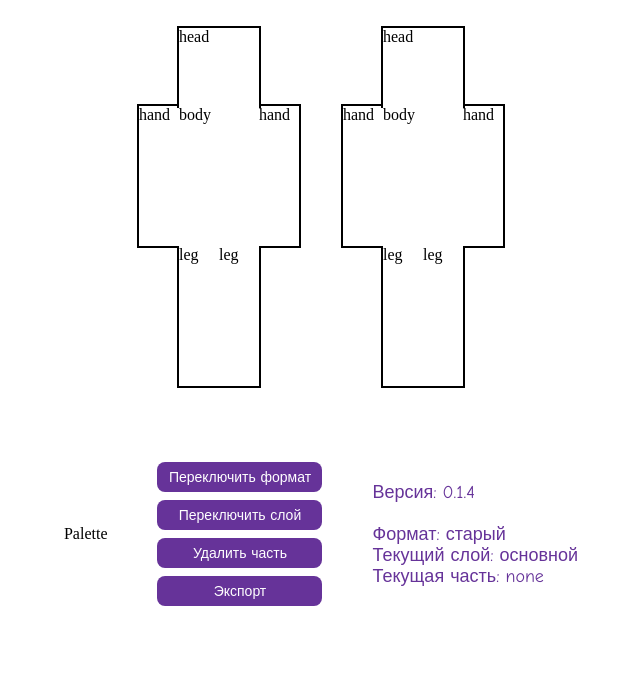
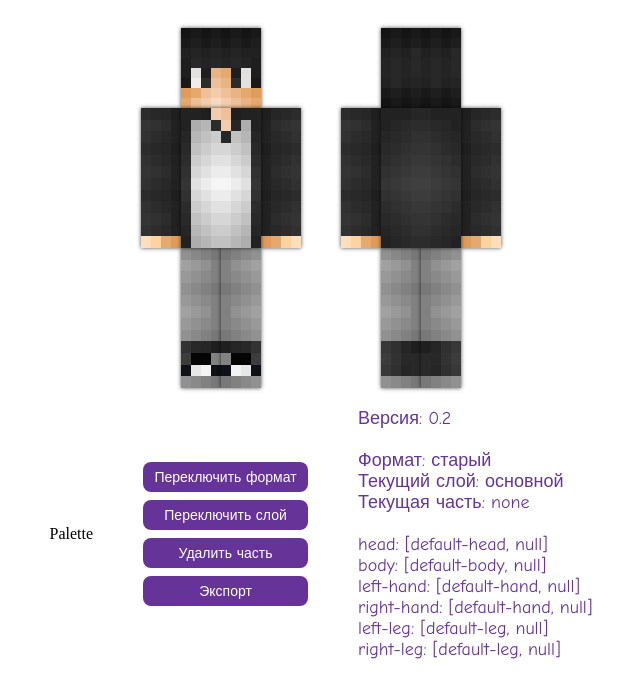
Before and after one commit to Ikamari/ariadna_skin_creator, a React app: page / in a window 1280 px wide. Shown: the whole page, without its empty margins (319-959 px from the left). Built offline with nearby package versions, Linux system fonts and the light colour scheme.

Commit message:
Added preview render on canvas (very simple, 64x32 (old) version only) Redone preview design

```diff
--- a/app/components/Info.js
+++ b/app/components/Info.js
@@ -3,12 +3,15 @@ import React, { Component } from 'react';
 //Redux
 import { connect } from 'react-redux';
 
+const PartInfo = (partName, array) => (
+    <span key={partName}>{partName + ': [' + array[partName][0] + ', ' + array[partName][1] + ']'}</span>
+);
+
 class Info extends Component {
     render() {
         const { version } = this.props.other;
         const { isNewFormat, selectedPart, armorLayer } = this.props.skin;
-
-        //TODO: display more data from storage
+        const selectedTextures = this.props.selectedTextures.selectedTextures;
         console.log("Drew info component");
 
         return(
@@ -16,7 +19,8 @@ class Info extends Component {
                 <span>Версия: {version}</span><br/>
                 <span>Формат: {isNewFormat ? 'новый' : 'старый'}</span>
                 <span>Текущий слой: {armorLayer ? 'верхний ("броня")' : 'основной'}</span>
-                <span>Текущая часть: {selectedPart}</span>
+                <span>Текущая часть: {selectedPart}</span><br/>
+                {Object.keys(selectedTextures).map((key) => PartInfo(key, selectedTextures))}
             </div>
         )
     }
@@ -24,7 +28,8 @@ class Info extends Component {
 
 const mapStateToProps = state => ({
     other: state.other,
-    skin: state.skin
+    skin: state.skin,
+    selectedTextures: state.selectedTextures
 });
 
 export default connect(mapStateToProps)(Info)
--- a/app/components/skin-preview/SkinPart.js
+++ b/app/components/skin-preview/SkinPart.js
@@ -4,31 +4,27 @@ import React, { Component } from 'react';
 import { bindActionCreators } from 'redux';
 import { connect } from 'react-redux';
 //Skin parts
-import HeadPart from './skin-parts/HeadPart';
-import BodyPart from './skin-parts/BodyPart';
-import HandPart from './skin-parts/HandPart';
-import LegPart from './skin-parts/LegPart';
+import RenderPart from './skin-parts/CanvasPartRender';
 //Actions
 import * as skinActions from '../../actions/skinActions'
 
 class Preview extends Component {
+
     render() {
         const { part, side }  = this.props;
         const { selectSkinPart } = this.props.skinActions;
         const pairPart  = this.props.pair;
 
         const partName = (pairPart ? (side === "front" ? pairPart + "-" : (pairPart === "left" ? "right-" : "left-")) : "") + part;
-        const partClassName = "preview-" + (this.props.pair ? pairPart + '-' + part : part) + " preview-part";
+        let partClassName = "preview-" + (this.props.pair ? pairPart + '-' + part : part) + " preview-part ";
+        partClassName += this.props.pair ? ((pairPart === "right" && side === "front") || (pairPart === "left" && side === "back")) ? "mirrored" : "" : "";
 
         console.log("Made div for " + part + "." + side);
 
-        //TODO: onClick event + redux
         return(
-            <div className={partClassName} onClick={() => selectSkinPart(partName)}>{
-                (part=== "head") ? <HeadPart side={side}/> :
-                    (part=== "body") ? <BodyPart side={side}/> :
-                        (part=== "hand") ? <HandPart side={side}/> : <LegPart side={side}/>
-            }</div>
+            <div className={partClassName} onClick={() => selectSkinPart(partName)}>
+                <RenderPart side = {side} partName = {partName} layer={0}/>
+            </div>
         )
     }
 }
--- a/app/components/skin-preview/skin-parts/BodyPart.js
+++ b/app/components/skin-preview/skin-parts/BodyPart.js
@@ -1,7 +1,13 @@
+//React
 import React from 'react';
 
-export default props => (
-    <div>
-        body
-    </div>
-)
+export const bodyPart = (side) => ({
+    posX: side === "front" ? 4 : 16,
+    posY: 4,
+    sWidth: 8,
+    sHeight: 12,
+    sliceX: 0,
+    sliceY: 0,
+    dWidth: 80,
+    dHeight: 140,
+});
--- /dev/null
+++ b/app/components/skin-preview/skin-parts/CanvasPartRender.js
@@ -0,0 +1,67 @@
+//React
+import React, { Component } from 'react';
+//Redux
+import { connect } from 'react-redux';
+//Skin parts
+import { headPart } from './HeadPart'
+import { bodyPart } from './BodyPart'
+import { handPart } from './HandPart'
+import { legPart } from './LegPart'
+
+class CanvasRender extends Component {
+    getFolderName(partName) {
+       return partName.includes("left-") ? partName.slice(5) : partName.includes("right-") ? partName.slice(6) : partName;
+    }
+
+    getCanvasProps(folderName, side) {
+        switch(folderName) {
+            case "head": return headPart(side);
+            case "body": return bodyPart(side);
+            case "hand": return handPart(side);
+            case "leg": return legPart(side);
+            default: console.log("Woops! You're broke canvas render!")
+        }
+    }
+
+    componentDidMount() {
+        const { partName, layer, side } = this.props;
+        const folderName = this.getFolderName(partName);
+        const selectedTextures = this.props.selectedTextures.selectedTextures;
+        const canvasProps = this.getCanvasProps(folderName, side);
+
+        if(selectedTextures[partName][layer] !== null) {
+            let canvasElement = this.refs.renderedPart;
+            let context = canvasElement.getContext('2d');
+            context.imageSmoothingEnabled = false;
+            let partTexture = new Image();
+            context.scale(-1, 1);
+            partTexture.onload = function () {
+                context.drawImage(
+                    partTexture,
+                    canvasProps.posX,
+                    canvasProps.posY,
+                    canvasProps.sWidth,
+                    canvasProps.sHeight,
+                    canvasProps.sliceX,
+                    canvasProps.sliceY,
+                    canvasProps.dWidth,
+                    canvasProps.dHeight
+                );
+            };
+            partTexture.src = 'img/' + folderName + '/' + selectedTextures[partName][layer] + '.png';
+            context.setTransform(1, 0, 0, 1, 0, 0);
+        }
+    }
+
+    render() {
+        return(
+            <canvas ref="renderedPart" className="renderedPart">{this.props.partName}</canvas>
+        )
+    }
+}
+
+const mapStateToProps = (state) => ({
+    selectedTextures: state.selectedTextures
+});
+
+export default connect(mapStateToProps)(CanvasRender)
--- a/app/components/skin-preview/skin-parts/HandPart.js
+++ b/app/components/skin-preview/skin-parts/HandPart.js
@@ -1,7 +1,13 @@
+//React
 import React from 'react';
 
-export default props => (
-    <div>
-        hand
-    </div>
-)
+export const handPart = (side) => ({
+    posX: side === "front" ? 4 : 12,
+    posY: 4,
+    sWidth: 4,
+    sHeight: 12,
+    sliceX: 0,
+    sliceY: 0,
+    dWidth: 40,
+    dHeight: 140,
+});
--- a/app/components/skin-preview/skin-parts/HeadPart.js
+++ b/app/components/skin-preview/skin-parts/HeadPart.js
@@ -1,7 +1,13 @@
+//React
 import React from 'react';
 
-export default props => (
-    <div>
-        head
-    </div>
-)
+export const headPart = (side) => ({
+    posX: side === "front" ? 8 : 24,
+    posY: 8,
+    sWidth: 8,
+    sHeight: 8,
+    sliceX: 0,
+    sliceY: 0,
+    dWidth: 80,
+    dHeight: 80,
+});
--- a/app/components/skin-preview/skin-parts/LegPart.js
+++ b/app/components/skin-preview/skin-parts/LegPart.js
@@ -1,7 +1,13 @@
+//React
 import React from 'react';
 
-export default props => (
-    <div>
-        leg
-    </div>
-)
+export const legPart = (side) => ({
+    posX: side === "front" ? 4 : 12,
+    posY: 4,
+    sWidth: 4,
+    sHeight: 12,
+    sliceX: 0,
+    sliceY: 0,
+    dWidth: 40,
+    dHeight: 140,
+});
--- a/app/reducers/index.js
+++ b/app/reducers/index.js
@@ -3,8 +3,10 @@ import { combineReducers } from 'redux'
 //Reducers
 import skin from './skin'
 import other from './other'
+import selectedTextures from './selectedTextures'
 
 export default combineReducers({
     skin,
-    other
+    other,
+    selectedTextures
 })
--- a/app/reducers/other.js
+++ b/app/reducers/other.js
@@ -1,5 +1,5 @@
 const initialState = {
-    version: "0.1.4",
+    version: "0.2",
 };
 
 const other = (state = initialState) => (
--- a/public/styles/main.css
+++ b/public/styles/main.css
@@ -44,31 +44,37 @@
 }
 
 .preview-middle-part {
-    margin: -2px 0;
+    /*margin: -2px 0;*/
 }
 
 /*** Preview parts ***/
 
 .preview-part {
-    border: 2px black solid;
+    /*border: 2px black solid;*/
+    overflow: hidden;
+    background-image: url('../img/no-texture.png');
+    box-shadow: 0 0 4px rgba(0, 0, 0, 0.7);
     transition-duration: 0.2s;
+    z-index: 1;
 }
 
-.preview-part:hover {
-    outline: 3px solid rgba(0, 0, 0, 0.3);
+.preview-part:active {
+    z-index: 3;
+    opacity: 0.5;
 }
 
 .preview-head {
     width: 80px;
     height: 80px;
     border-bottom: none;
-    margin: -2px 0;
+    /*margin: -2px 0;*/
 }
 
 .preview-body {
     width: 80px;
     height: 140px;
     border: none;
+    z-index: 2;
 }
 
 .preview-left-hand, .preview-right-hand {
@@ -76,28 +82,28 @@
     height: 140px;
 }
 
-.preview-left-hand {
-    border-right: none;
-}
+/*.preview-left-hand {*/
+    /*border-right: none;*/
+/*}*/
 
-.preview-right-hand {
-    border-left: none;
-}
+/*.preview-right-hand {*/
+    /*border-left: none;*/
+/*}*/
 
 .preview-left-leg, .preview-right-leg{
     width: 40px;
     height: 140px;
 }
 
-.preview-left-leg {
-    border-top: none;
-    border-right: none;
-}
+/*.preview-left-leg {*/
+    /*border-top: none;*/
+    /*border-right: none;*/
+/*}*/
 
-.preview-right-leg {
-    border-top: none;
-    border-left: none;
-}
+/*.preview-right-leg {*/
+    /*border-top: none;*/
+    /*border-left: none;*/
+/*}*/
 
 .mirrored {
     transform: scaleX(-1);
@@ -139,3 +145,8 @@
 }
 
 /*** Palette ***/
+
+/*** Canvas ***/
+
+.renderedPart {
+}
```
Also changed, not shown: app/reducers/selectedTextures.js (+7 -0 lines), public/bundle.js, public/img/body/default-body.png (renamed from public/img/body/body_0002_Слой-2.png), public/img/hand/default-hand.png (renamed from public/img/hand/hand_0002_Слой-2.png), public/img/head/MESSI.png (added), public/img/head/default-head.png (renamed from public/img/head/head_0002_Слой-2.png), public/img/leg/default-leg.png (renamed from public/img/leg/leg_0002_Слой-3.png), public/img/no-texture.png (added).
